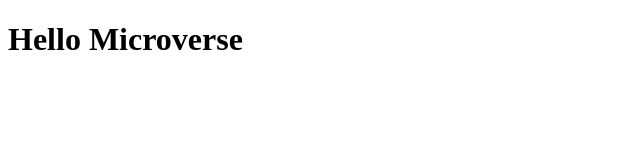
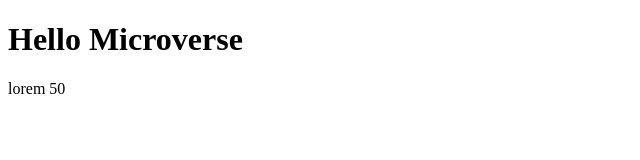
Before and after one commit to SimonGideon/Helo-Microverse-Project, a website: page Index.html in a window 1280 px wide. Shown: the full height of the page, 0-640 px from the left. Drawn offline with Linux system fonts and the light colour scheme.

Commit message:
Add body paragraph

```diff
--- a/Index.html
+++ b/Index.html
@@ -9,5 +9,8 @@
 </head>
 <body>
     <h1>Hello Microverse</h1>
+    <div class="paragraph">
+        <p>lorem 50</p>
+    </div>
 </body>
 </html>
```
